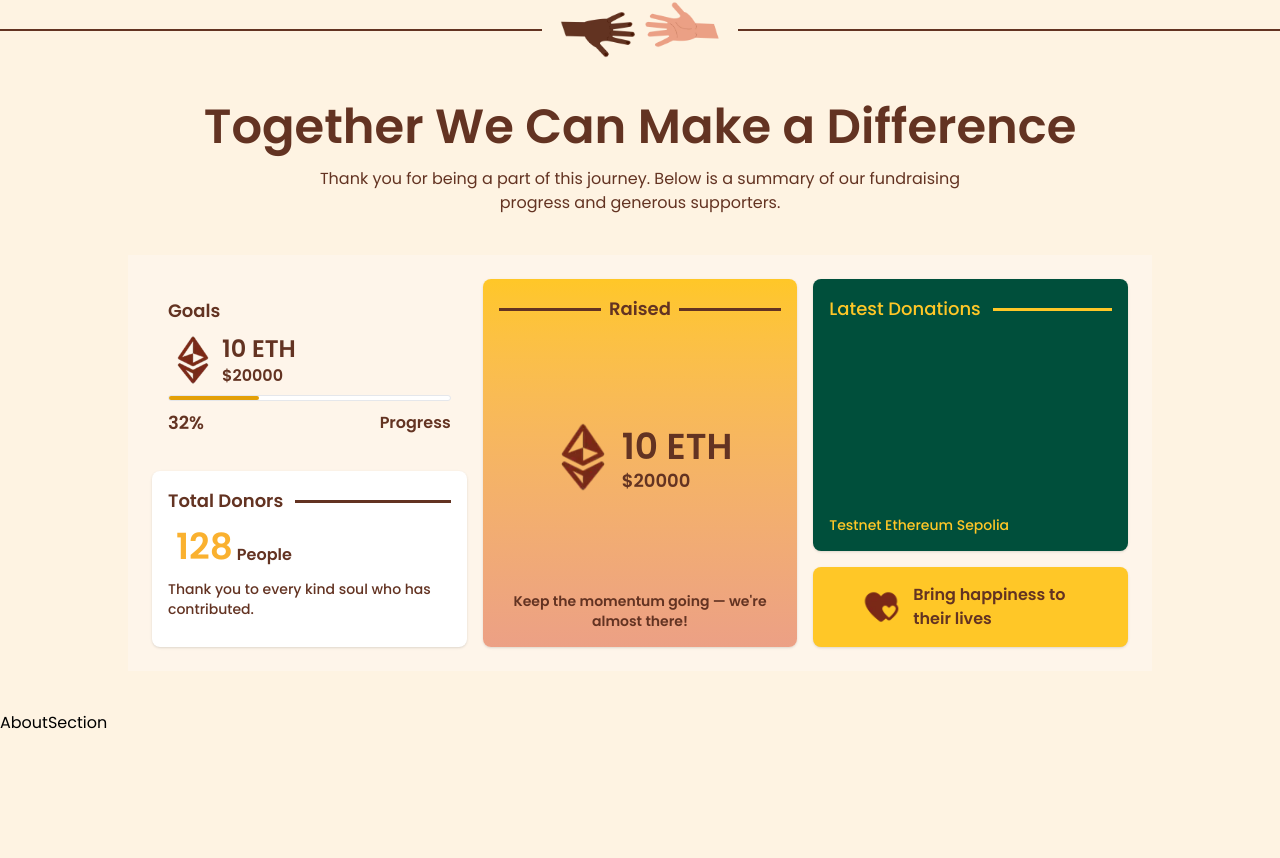
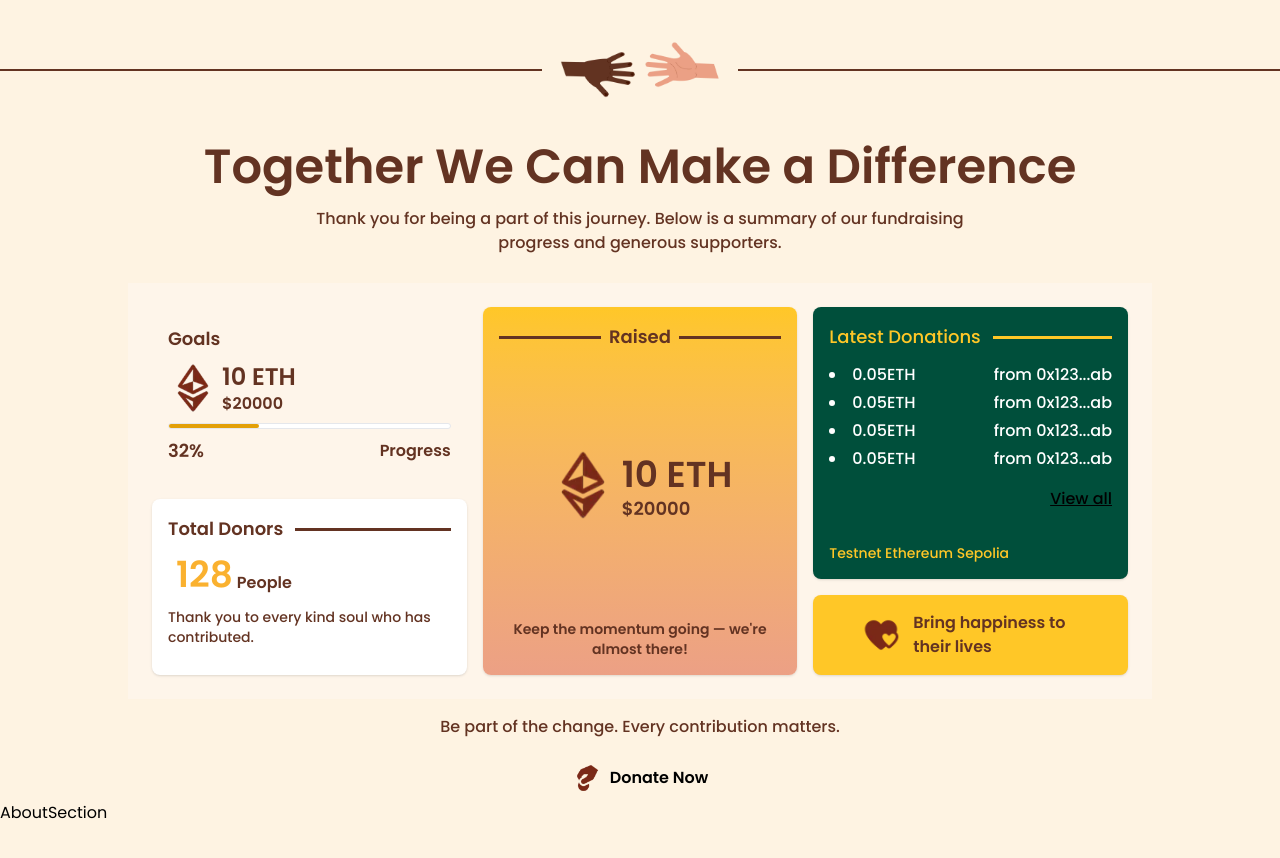
Before and after one commit to hikmahabdillah/FundoChain_Charity-DApp, a React (Vite) app in the folder frontend/: page / in a window 1280 px wide. Shown: the part 1458-2316 px from the top of the page. Built offline with nearby package versions, Linux system fonts and the light colour scheme.

Commit message:
completing the missing statistical transaction section

```diff
--- a/frontend/src/components/sections/HeroSections.tsx
+++ b/frontend/src/components/sections/HeroSections.tsx
@@ -21,7 +21,7 @@ const HeroSections = () => {
           type="button"
           text="Contribute"
           icon={<img src="/Two Hearts.webp" width={"30px"} alt="Love Icon" />}
-          className="bg-brown text-sm font-semibold hover:bg-yellow text-dark-brown !rounded-full"
+          className="bg-brown text-sm font-semibold hover:bg-yellow text-dark-brown !rounded-full z-10"
           onClick={() => {
             const section = document.getElementById("transactions");
             section?.scrollIntoView();
--- a/frontend/src/components/sections/TransactionsSection.tsx
+++ b/frontend/src/components/sections/TransactionsSection.tsx
@@ -1,4 +1,6 @@
 import type React from "react";
+import Button from "../common/Button";
+import { Link } from "react-router-dom";
 
 type CardProps = {
   className?: string;
@@ -11,8 +13,8 @@ const Card: React.FC<CardProps> = ({ className, children }) => (
 
 const TransactionsSection = () => {
   return (
-    <section id="transactions" className=" w-full">
-      <div className="flex items-center gap-14">
+    <section id="transactions" className="w-full">
+      <div className="flex items-center gap-14 pt-10">
         <div className="w-full h-0.5 bg-dark-brown"></div>
         <div className="flex items-center justify-center w-[200px]">
           <img src="/leftHand.webp" width={"100px"} height={"50px"} alt="" />
@@ -24,12 +26,13 @@ const TransactionsSection = () => {
         <h2 className="font-semibold text-5xl text-center text-dark-brown">
           Together We Can Make a Difference
         </h2>
-        <p className="mt-4 text-md text-dark-brown w-full max-w-2xl text-center">
+        <p className="mt-4 text-md text-dark-brown w-full max-w-2xl text-center font-medium">
           Thank you for being a part of this journey. Below is a summary of our
           fundraising progress and generous supporters.
         </p>
       </div>
-      <div className="grid grid-cols-3 grid-rows-4 gap-4 p-6 bg-[#fef5ea] h-auto w-full max-w-5xl mx-auto my-10">
+
+      <div className="grid grid-cols-3 grid-rows-4 gap-4 p-6 bg-[#fef5ea] h-auto w-full max-w-5xl mx-auto mt-7">
         {/* Goals Card */}
         <Card className="col-span-1 row-span-2 !shadow-none flex flex-col gap-2 text-dark-brown self-center">
           <h3 className="font-semibold text-lg">Goals</h3>
@@ -70,11 +73,37 @@ const TransactionsSection = () => {
 
         {/* Latest Donations Card */}
         <Card className="col-span-1 row-span-3 bg-emerald-900 flex flex-col justify-between gap-3">
-          <div className="flex items-center gap-3 w-full">
-            <h3 className="font-medium text-lg text-nowrap text-light-yellow">
-              Latest Donations
-            </h3>
-            <div className="w-full h-0.75 bg-light-yellow"></div>
+          <div className="flex flex-col gap-3">
+            <div className="flex items-center gap-3 w-full">
+              <h3 className="font-medium text-lg text-nowrap text-light-yellow">
+                Latest Donations
+              </h3>
+              <div className="w-full h-0.75 bg-light-yellow"></div>
+            </div>
+            <div className="flex flex-col gap-1">
+              <div className="flex items-center justify-between font-medium text-white">
+                <li>0.05ETH</li>
+                <p>from 0x123...ab</p>
+              </div>
+              <div className="flex items-center justify-between font-medium text-white">
+                <li>0.05ETH</li>
+                <p>from 0x123...ab</p>
+              </div>
+              <div className="flex items-center justify-between font-medium text-white">
+                <li>0.05ETH</li>
+                <p>from 0x123...ab</p>
+              </div>
+              <div className="flex items-center justify-between font-medium text-white">
+                <li>0.05ETH</li>
+                <p>from 0x123...ab</p>
+              </div>
+              <Link
+                to={"/transactions-log"}
+                className="font-medium underline text-light-yellow self-end mt-3"
+              >
+                View all
+              </Link>
+            </div>
           </div>
           <p className="text-sm text-light-yellow font-medium">
             Testnet Ethereum Sepolia
@@ -108,6 +137,19 @@ const TransactionsSection = () => {
           </div>
         </Card>
       </div>
+
+      <div className="flex flex-col items-center justify-center gap-4">
+        <p className="mt-4 text-md text-dark-brown text-center font-medium">
+          Be part of the change. Every contribution matters.
+        </p>
+        <Button
+          type="button"
+          text="Donate Now"
+          icon={<img src="/Donate.webp" width={"30px"} alt="Love Icon" />}
+          className="bg-brown text-md font-semibold hover:bg-yellow text-dark-brown !rounded-full"
+          onClick={() => {}}
+        />
+      </div>
     </section>
   );
 };
```
